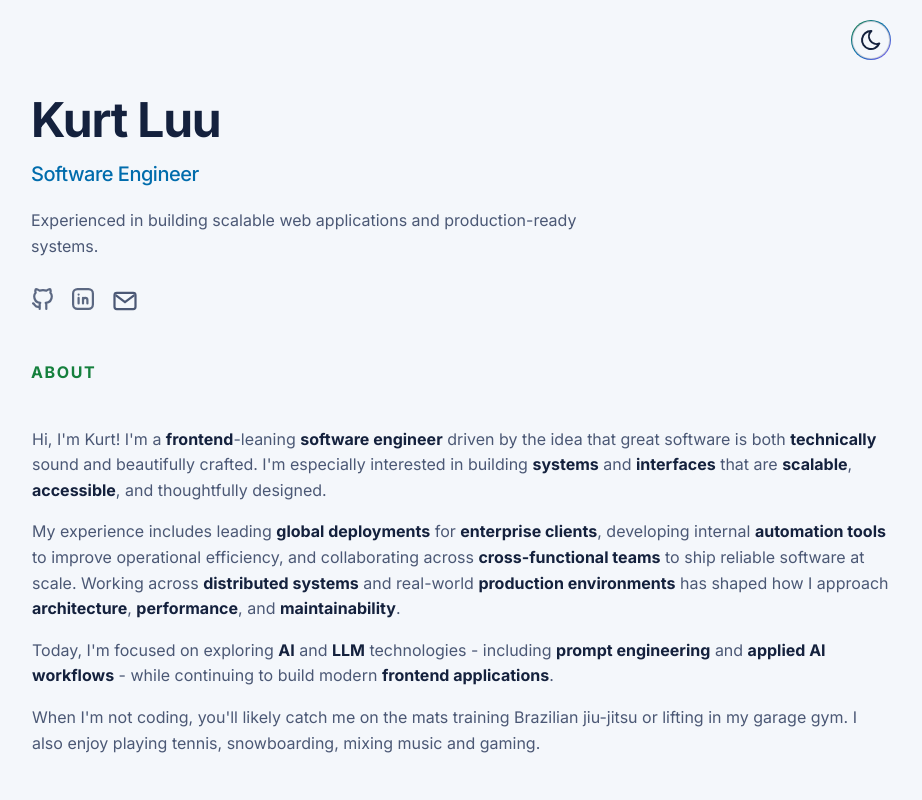
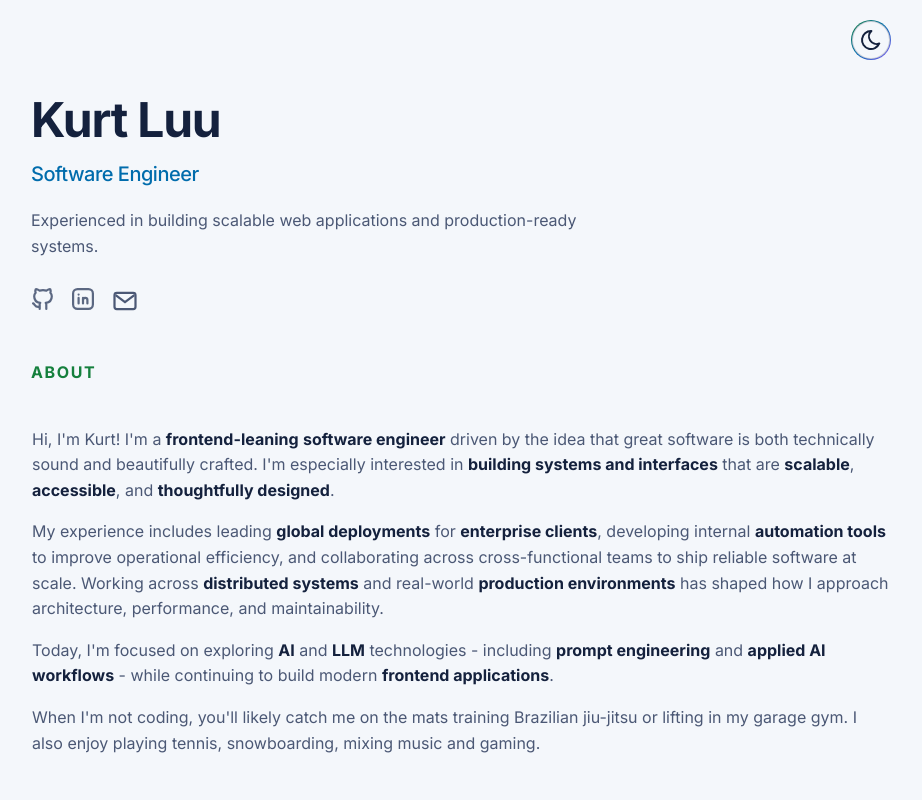
Before and after one commit to kurtluu/portfolio, a React (Vite) app in the folder react-ts-site/: page / in a window 1280 px wide. Shown: the top 800 px of the page, without its empty margins (179-1101 px from the left). Built offline with nearby package versions, Linux system fonts and the light colour scheme.

Commit message:
Refine about highlight terms

```diff
--- a/react-ts-site/src/App.tsx
+++ b/react-ts-site/src/App.tsx
@@ -119,22 +119,17 @@ const sharedHighlightTerms = [
 ];
 
 const aboutHighlightTerms = [
-  "frontend",
+  "frontend-leaning",
   "software engineer",
-  "technically",
-  "systems",
-  "interfaces",
+  "building systems and interfaces",
   "scalable",
   "accessible",
+  "thoughtfully designed",
   "global deployments",
   "enterprise clients",
   "automation tools",
-  "cross-functional teams",
   "distributed systems",
   "production environments",
-  "architecture",
-  "performance",
-  "maintainability",
   "AI",
   "LLM",
   "prompt engineering",
```
